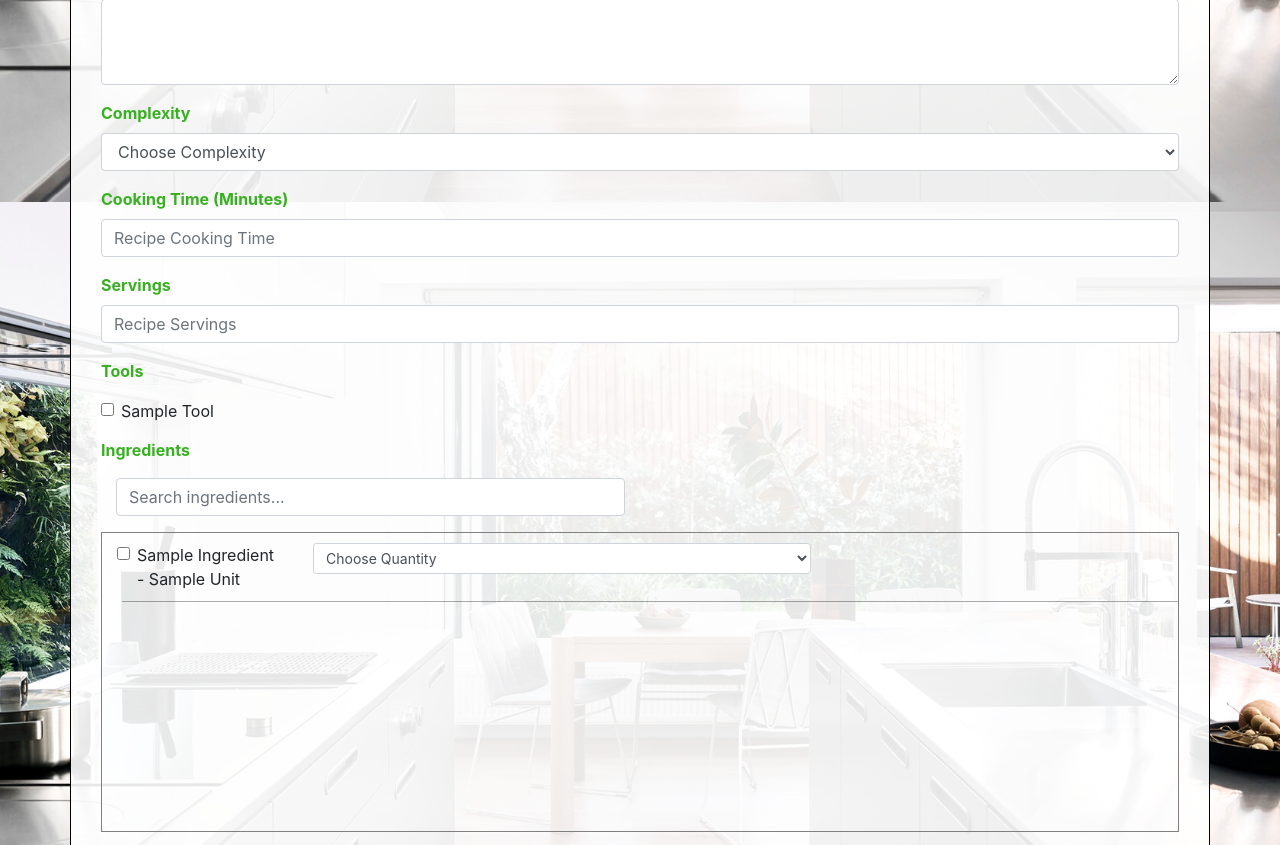
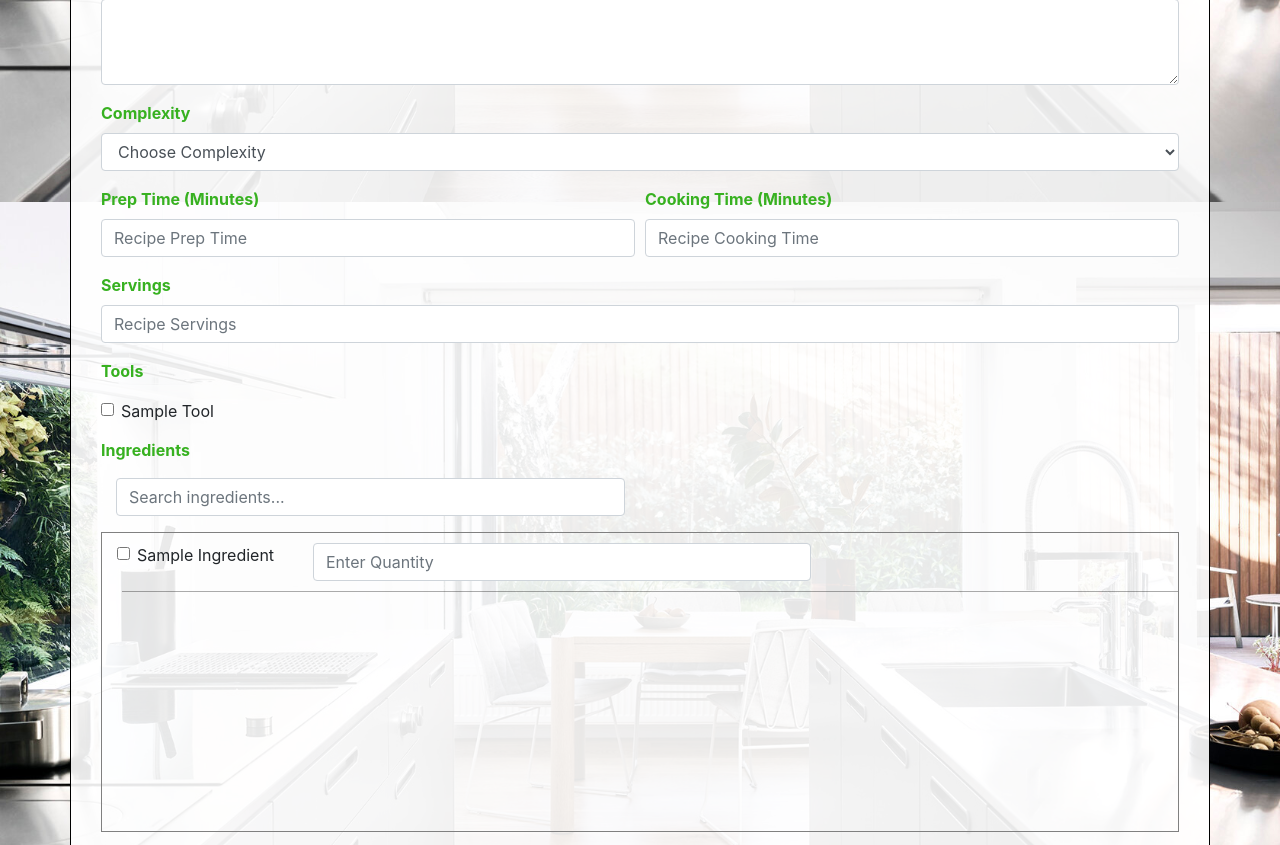
Before and after one commit to Robtych121/UltimateCooking, a Flask app: page /add_recipe in a window 1280 px wide. Shown: the part 598-1443 px from the top of the page. Run offline with Flask 2, Linux system fonts and the light colour scheme; a database or web service that is not in the repository returns one stand-in record (values such as "Sample title"); some libraries are stand-ins or nearby versions.

Commit message:
refactored the ingredients to be text fields for more options

```diff
--- a/app.py
+++ b/app.py
@@ -42,7 +42,7 @@ def insert_recipe():
     f.save(os.path.join(app.config['UPLOAD_FOLDER_RECIPE'], f.filename))
     url = f.filename
     keys = request.form.getlist('ingredients')
-    values = request.form.getlist('quantity')
+    values = list(filter(None,request.form.getlist('quantity')))
     ingred_qtys = dict(zip(keys, values))
     recipe_doc = {
         'name': request.form.get('name'),
@@ -51,6 +51,7 @@ def insert_recipe():
         'instructions': request.form.get('instructions'),
         'complexity': request.form.get('complexity'),
         'cookingTime': request.form.get('cookingTime'),
+        'prepTime': request.form.get('prepTime'),
         'servings': request.form.get('servings'),
         'tools': request.form.getlist('tools'),
         'ingredients': ingred_qtys,
@@ -95,6 +96,7 @@ def update_recipe_picture(recipe_id):
             'instructions': recipe['instructions'],
             'complexity': recipe['complexity'],
             'cookingTime': recipe['cookingTime'],
+            'prepTime': recipe['prepTime'],
             'servings': recipe['servings'],
             'tools': recipe['tools'],
             'ingredients': recipe['ingredients'],
@@ -107,7 +109,7 @@ def update_recipe(recipe_id):
     recipes = mongo.db.recipes
     pictures = mongo.db.recipes.find_one({'_id': ObjectId(recipe_id)}, {'picture':1,'_id':0})
     keys = request.form.getlist('ingredients')
-    values = request.form.getlist('quantity')
+    values = list(filter(None,request.form.getlist('quantity')))
     ingred_qtys = dict(zip(keys, values))
     recipes.update({'_id': ObjectId(recipe_id)},
         {
@@ -117,6 +119,7 @@ def update_recipe(recipe_id):
             'instructions': request.form.get('instructions'),
             'complexity': request.form.get('complexity'),
             'cookingTime': request.form.get('cookingTime'),
+            'prepTime': request.form.get('prepTime'),
             'servings': request.form.get('servings'),
             'tools': request.form.getlist('tools'),
             'ingredients': ingred_qtys,
--- a/templates/base.html
+++ b/templates/base.html
@@ -89,6 +89,7 @@
 <script src="https://cdn.jsdelivr.net/npm/popper.js@1.16.0/dist/umd/popper.min.js" integrity="sha384-Q6E9RHvbIyZFJoft+2mJbHaEWldlvI9IOYy5n3zV9zzTtmI3UksdQRVvoxMfooAo" crossorigin="anonymous"></script>
 <script src="https://stackpath.bootstrapcdn.com/bootstrap/4.4.1/js/bootstrap.min.js" integrity="sha384-wfSDF2E50Y2D1uUdj0O3uMBJnjuUD4Ih7YwaYd1iqfktj0Uod8GCExl3Og8ifwB6" crossorigin="anonymous"></script>
 <script>
+
   $(document).ready(function(){
     $("#ingred_list_container").on("keyup", function() {
       var value = $(this).val().toLowerCase();
--- a/templates/recipe_add.html
+++ b/templates/recipe_add.html
@@ -15,7 +15,7 @@
     </div>
     <div class="row">
         <div class="col-12">
-            <form action="{{ url_for('insert_recipe') }}" method="POST" enctype="multipart/form-data">
+            <form id="add_recipe" action="{{ url_for('insert_recipe') }}" method="POST" enctype="multipart/form-data">
                 <div class="form-group">
                     <label class="form-label" for="name">Name</label>
                     <input type="text" class="form-control" id="name" name="name" placeholder="Recipe Name">
@@ -42,9 +42,15 @@
                         <option value="extreme">Extreme</option>
                       </select>
                 </div>
-                <div class="form-group">
-                    <label class="form-label" for="cookingTime">Cooking Time (Minutes)</label>
-                    <input type="number" class="form-control" id="cookingTime" name="cookingTime" placeholder="Recipe Cooking Time">
+                <div class="form-row">
+                    <div class="form-group col-md-6">
+                        <label class="form-label" for="prepTime">Prep Time (Minutes)</label>
+                        <input type="number" class="form-control" id="prepTime" name="prepTime" placeholder="Recipe Prep Time">
+                    </div>
+                    <div class="form-group col-md-6">
+                        <label class="form-label" for="cookingTime">Cooking Time (Minutes)</label>
+                        <input type="number" class="form-control" id="cookingTime" name="cookingTime" placeholder="Recipe Cooking Time">
+                    </div>
                 </div>
                 <div class="form-group">
                     <label class="form-label" for="servings">Servings</label>
@@ -70,23 +76,11 @@
                     <div class="row ingred-rows">
                         <div class="col-md-2">
                         <input class="form-check-input" type="checkbox" value="{{ ingredient.name }}" id="ingredients" name="ingredients">
-                        <label class="form-check-label">{{ ingredient.name }} - {{ ingredient.unit }}</label>
+                        <label class="form-check-label">{{ ingredient.name }}</label>
                         </div>
                         <div class="col-md-6">
 
-                        <select class="form-control form-control-sm" id="quantity" name="quantity">
-                            <option value="" disabled selected>Choose Quantity</option>
-                            <option value="1">1</option>
-                            <option value="2">2</option>
-                            <option value="3">3</option>
-                            <option value="4">4</option>
-                            <option value="5">5</option>
-                            <option value="6">6</option>
-                            <option value="7">7</option>
-                            <option value="8">8</option>
-                            <option value="9">9</option>
-                            <option value="10">10</option>
-                        </select>
+                        <input type="text" class="form-control" id="quantity" name="quantity" placeholder="Enter Quantity">
                         </div>
                     </div>
                     {% endfor %}
```
Also changed, not shown: templates/recipe_edit.html (+13 -31 lines).
